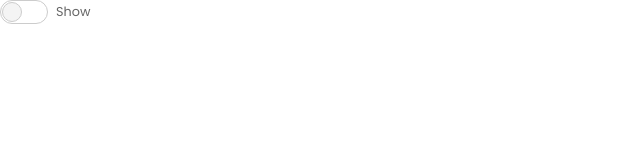
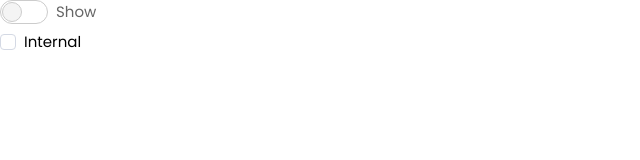
Before and after one commit to devchux/cc-task-1, a React (Vite) app: page / in a window 1280 px wide. Shown: the top 160 px of the page, without its empty margins (0-640 px from the left). Built offline with nearby package versions, Linux system fonts and the light colour scheme.

Commit message:
implement checkbox

```diff
--- a/src/App.tsx
+++ b/src/App.tsx
@@ -1,9 +1,11 @@
 import Switch from "./components/buttons/switch"
+import Checkbox from "./components/inputs/checkbox"
 
 function App() {
   return (
     <>
     <Switch />
+    <Checkbox label="Internal" />
     </>
   )
 }
--- a/src/components/buttons/switch.tsx
+++ b/src/components/buttons/switch.tsx
@@ -20,7 +20,7 @@ const Switch = ({
           }
         )}
       />
-      <small className="text-dove-gray">{isOpen ? "Hide" : "Show"}</small>
+      <small className="text-dove-gray text-[0.9375rem]">{isOpen ? "Hide" : "Show"}</small>
     </div>
   );
 };
--- /dev/null
+++ b/src/components/inputs/checkbox.tsx
@@ -0,0 +1,45 @@
+import { cn } from "../../util/lib";
+
+const Checkbox = ({
+  label,
+  checked,
+  toggle,
+}: {
+  label: string;
+  checked?: boolean;
+  toggle?: () => void;
+}) => {
+  return (
+    <div className="flex items-center mr-4">
+      <div
+        onClick={toggle}
+        className={cn(
+          "text-white w-4 h-4 flex justify-center items-center  rounded cursor-pointer border border-geyser",
+          { "bg-salem": checked }
+        )}
+      >
+        {checked && (
+          <svg
+            xmlns="http://www.w3.org/2000/svg"
+            className="h-3.5 w-3.5"
+            viewBox="0 0 20 20"
+            fill="currentColor"
+            stroke="currentColor"
+            stroke-width="1"
+          >
+            <path
+              fill-rule="evenodd"
+              d="M16.707 5.293a1 1 0 010 1.414l-8 8a1 1 0 01-1.414 0l-4-4a1 1 0 011.414-1.414L8 12.586l7.293-7.293a1 1 0 011.414 0z"
+              clip-rule="evenodd"
+            ></path>
+          </svg>
+        )}
+      </div>
+      <label htmlFor="green-checkbox" className="ml-2 text-[0.9375rem]">
+        {label}
+      </label>
+    </div>
+  );
+};
+
+export default Checkbox;
--- a/tailwind.config.js
+++ b/tailwind.config.js
@@ -13,6 +13,7 @@ export default {
         "wild-sand": "#F4F4F4",
         silver: "#CCCCCC",
         salem: "#087B2F",
+        geyser: "#D4D9E4",
       },
     },
   },
```
